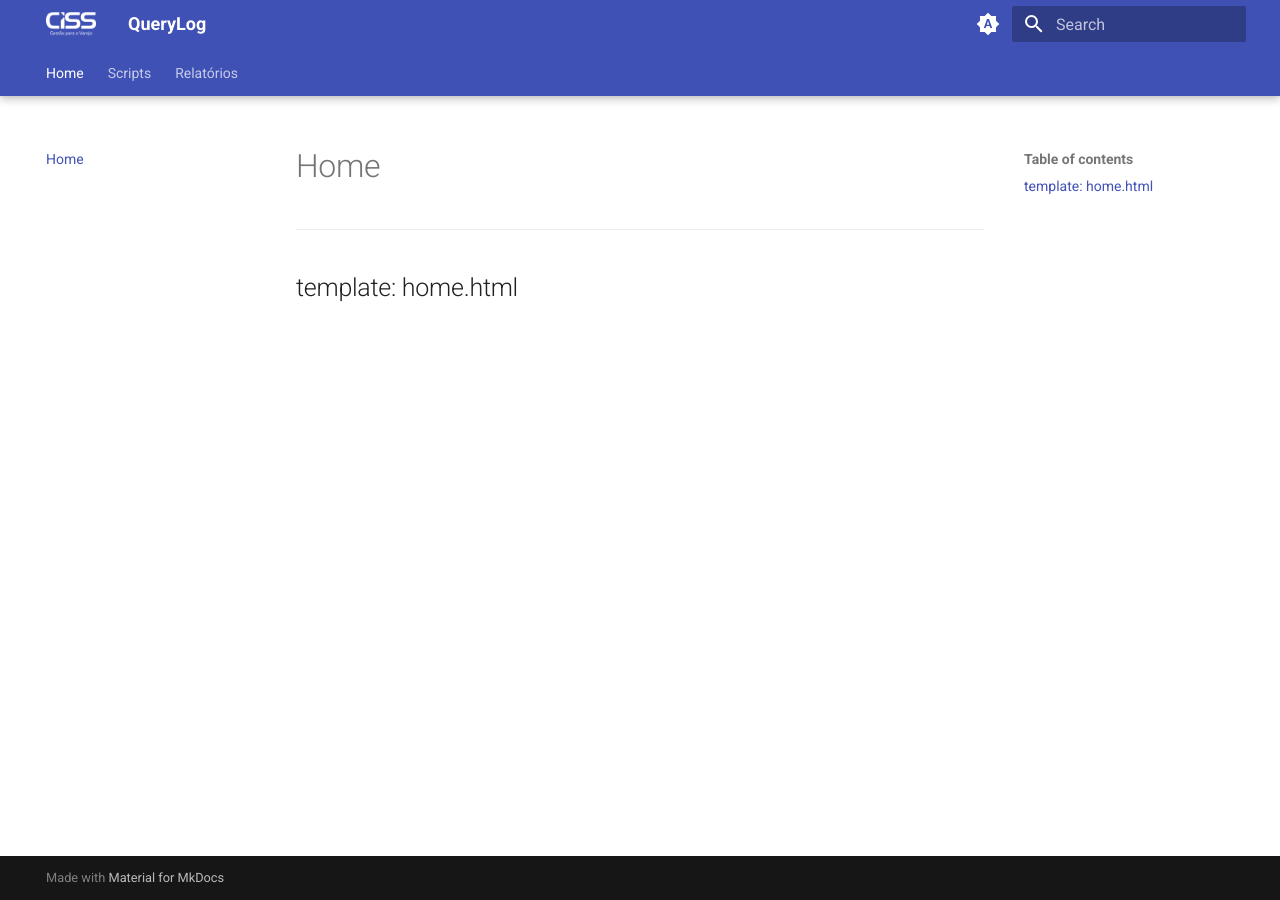
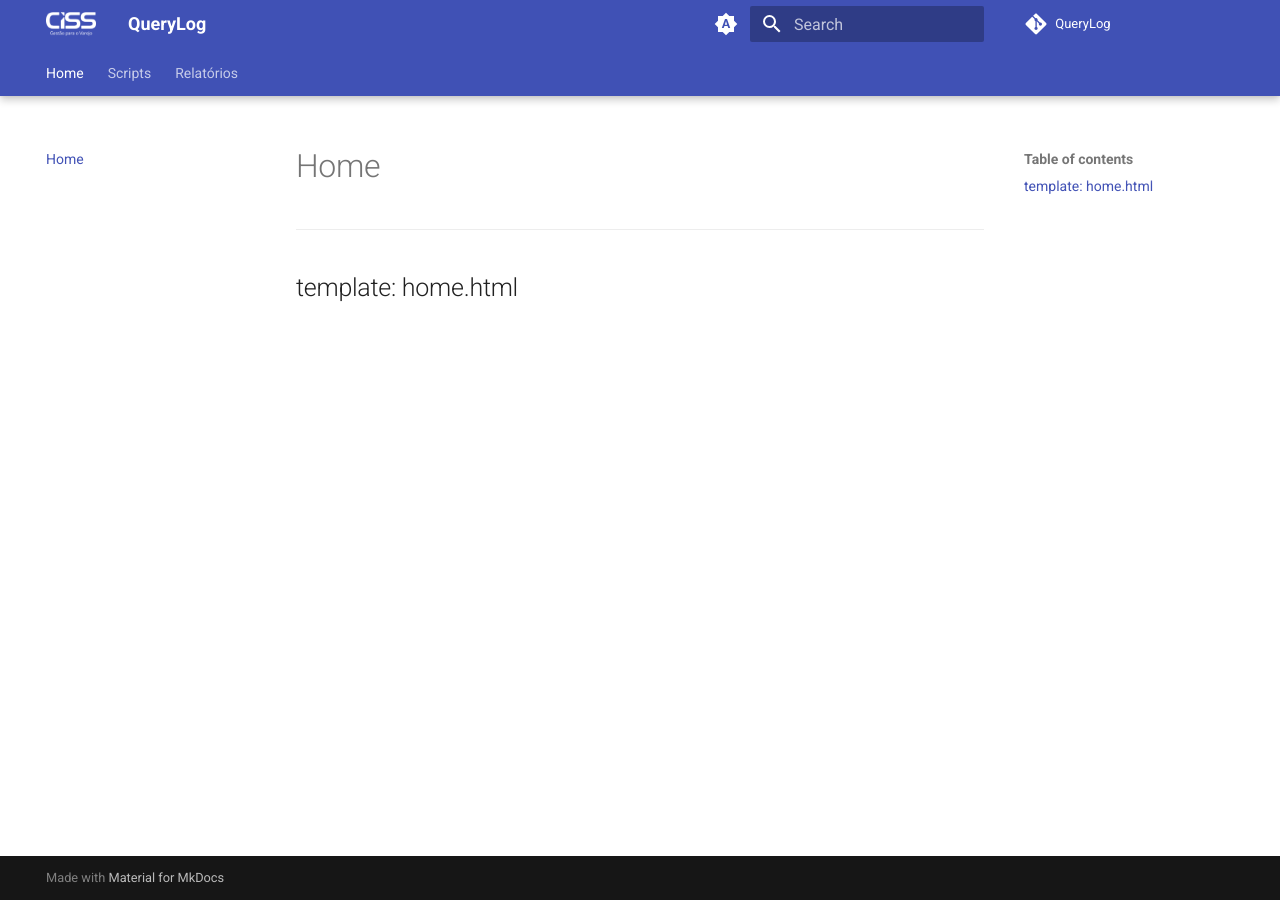
Before and after one commit to GabrielAleDore/QueryLog, an MkDocs documentation site: the page built from docs/index.md, in a window 1280 px wide. Built offline with MkDocs 1.6.1 and Material for MkDocs 9.7.7, drawn with Linux system fonts in a browser that asks for light colours; comment, search, counter and statistics services are not loaded.

```diff
--- a/mkdocs.yml
+++ b/mkdocs.yml
@@ -1,5 +1,8 @@
 site_name: QueryLog
-site_url: https://docs-Banco-script-relatorio.org/mysite
+site_url: https://QueyLog.git.io/mysite
+
+repo_name: QueryLog
+repo_url: https://github.com/GabrielAleDore/QueryLog
 
 theme:
   name: material
```
Also changed, not shown: site/404.html, site/index.html, site/relatorios/codigo-barras/index.html, site/relatorios/tree-view/index.html, site/scripts/boas-praticas/index.html, site/scripts/explain/index.html, site/sitemap.xml, 1 other file.
